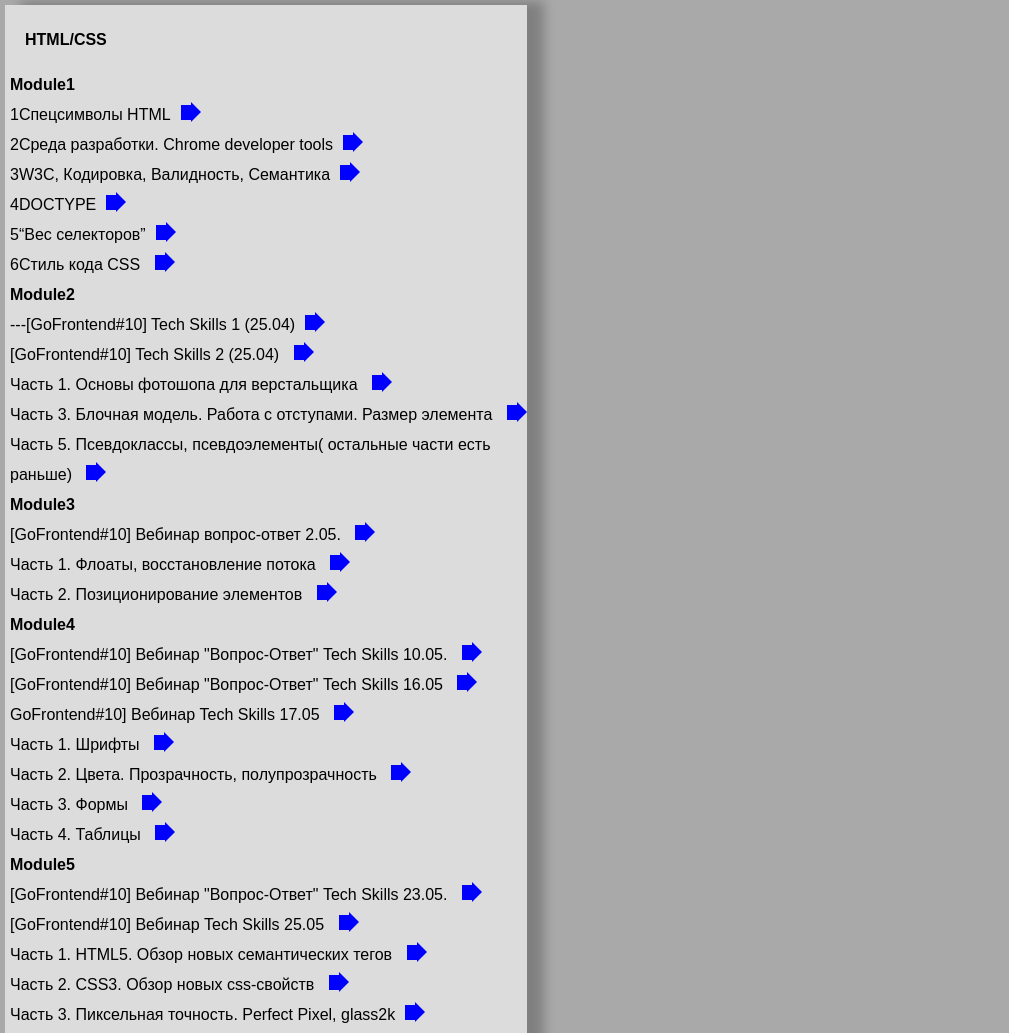
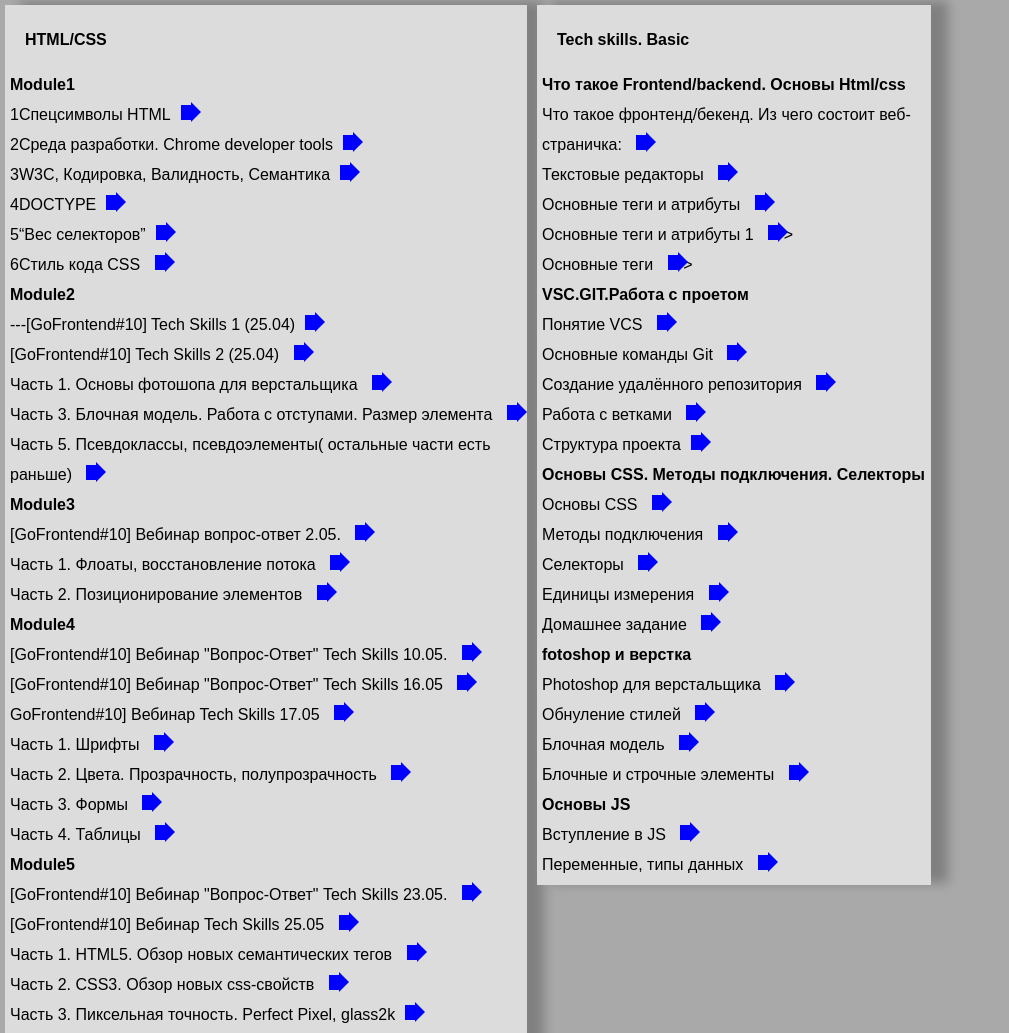
Before and after one commit to DmitriyBrodyk/traning, a plain HTML site: page index.html in a window 1280 px wide. Shown: the top 1033 px of the page, without its empty margins (0-1009 px from the left). Drawn offline with Linux system fonts and the light colour scheme.

Commit message:
one_more_bar

```diff
--- a/CSS/Css.css
+++ b/CSS/Css.css
@@ -6,6 +6,17 @@
   	box-shadow: 16px -3px 11px 1px #808080;
   	margin: 5px;
   	line-height: 30px;
+    float: left;
+}
+.basic {
+  width: 30%;
+  font-family: sans-serif;
+    background-color: #DCDCDC;
+  padding: 5px;
+    box-shadow: 16px -3px 11px 1px #808080;
+    margin: 5px;
+    line-height: 30px;
+    float: left;
 }
 body {
 	background-color: #A9A9A9;
--- a/index.html
+++ b/index.html
@@ -144,6 +144,74 @@
 <div class="arrow">
 
 </div>
+<div class="basic">
+<div class="basic1">
+<h1>Tech skills. Basic</h1>
+<h3>Что такое Frontend/backend. Основы Html/css</h3>
+<ul>
+  <li>Что такое фронтенд/бекенд. Из чего состоит веб-страничка:
+ <a href="https://youtu.be/-DeOIitAhHY
+"></a></li>
+<li>Текстовые редакторы <a href="https://youtu.be/T8ZCmfDm6-I
+"></a></li>
+<li>Основные теги и атрибуты <a href="HTML. Основные теги и атрибуты. Part 1"> </a>  </li>
+<li>Основные теги и атрибуты 1 <a href="</a> <a href="https://youtu.be/h7-LeW4nfRg"></a>"></a></li>
+<li>Основные теги <a href="<a href="https://youtu.be/oh_FbUQjLGQ"></a>"></a> </li>
+</ul>
+</div>
+<div class="basic2">
+<h3>VSC.GIT.Работа с проетом</h3>
+<ul>
+  <li>Понятие VCS <a href="https://youtu.be/C5PLSwb4iRw"></a></li>
+  <li>Основные команды Git <a href="https://youtu.be/OWp2Rb_c6hY"></a></li>
+  <li>Создание удалённого репозитория <a href="https://youtu.be/At_m16C1cMQ
+"></a></li>
+<li>Работа с ветками
+<a href="https://youtu.be/sfWSEtsPbWA"></a></li>
+<li>Структура проекта<a href="https://youtu.be/_K5_E5gbAAc
+"></a></li>
+</ul>
+
+
+</div>
+<div class="basic3">
+<h3>Основы CSS. Методы подключения. Селекторы</h3>
+<ul>
+  <li>Основы CSS <a href="https://youtu.be/GoOaZaBVZws"></a></li>
+  <li>Методы подключения <a href="https://youtu.be/LgwLM0XwmIA
+"></a></li>
+  <li>Селекторы <a href="https://youtu.be/jsYKybaItxM"></a></li>
+  <li>Единицы измерения <a href="https://youtu.be/wPWgSiOZ1wo"></a></li>
+  <li>Домашнее задание <a href="
+             https://github.com/goit-fe/markup_fe2o/tree/master/html_01
+"></a></li>
+</ul>
+
+</div>
+<div class="fotoshop">
+ <h3>fotoshop  и верстка</h3>
+ <ul>
+   <li>Photoshop для верстальщика <a href="https://youtu.be/GXl91tw2pyc
+"></a></li>
+   <li>Обнуление стилей <a href="https://youtu.be/5F_aRb8djrM"></a></li>
+   <li>Блочная модель <a href="https://youtu.be/H_BlZ3G-Pww"></a></li>
+   <li>Блочные и строчные элементы <a href="https://youtu.be/rAhfhClSh-M
+"></a></li>
+ </ul>
+
+</div>
+<div class="js_kyrs">
+<h3>Основы JS</h3>
+<ul>
+  <li>Вступление в JS <a href="https://youtu.be/MAidxQ63kM8"></a></li>
+  <li>Переменные, типы данных <a href="https://youtu.be/INYcos-kM1c
+"></a></li>
+</ul>
+
+
+</div>
+
+</div>
 </div>
 
 </body>
```
